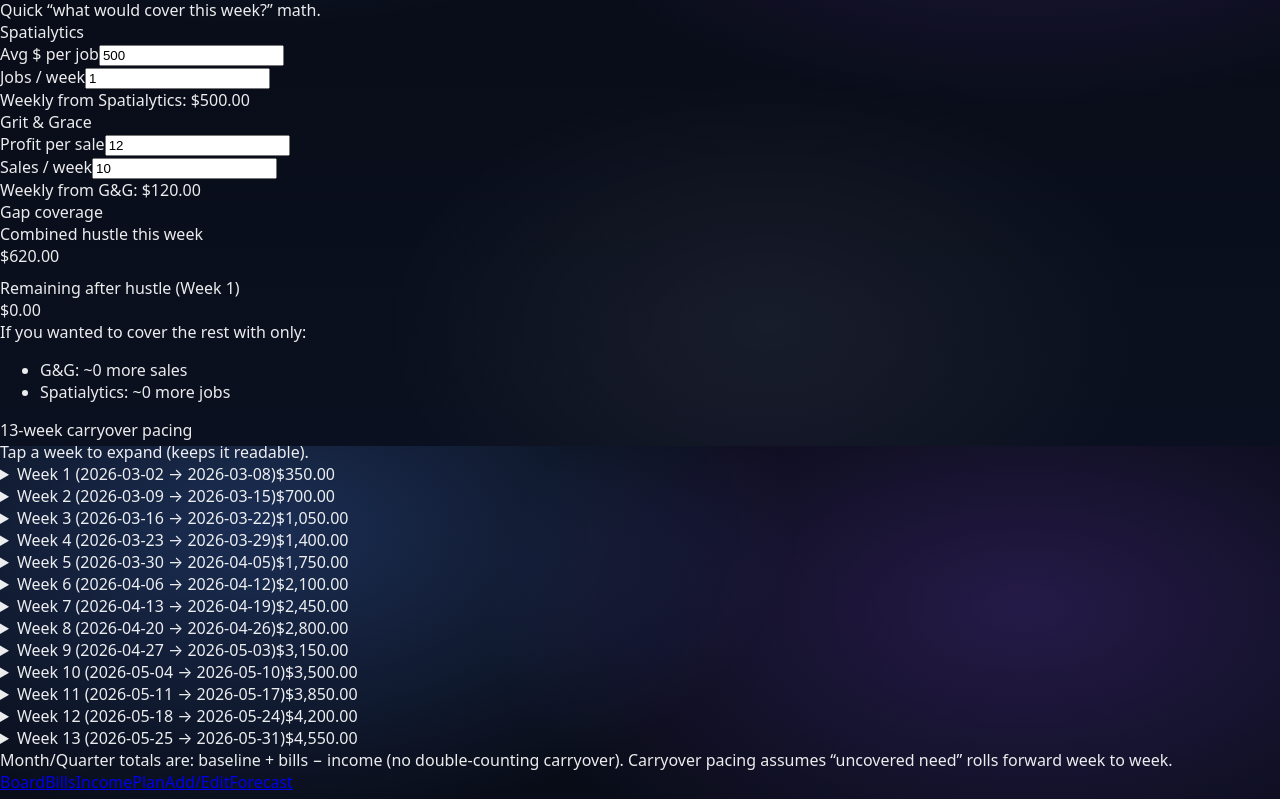
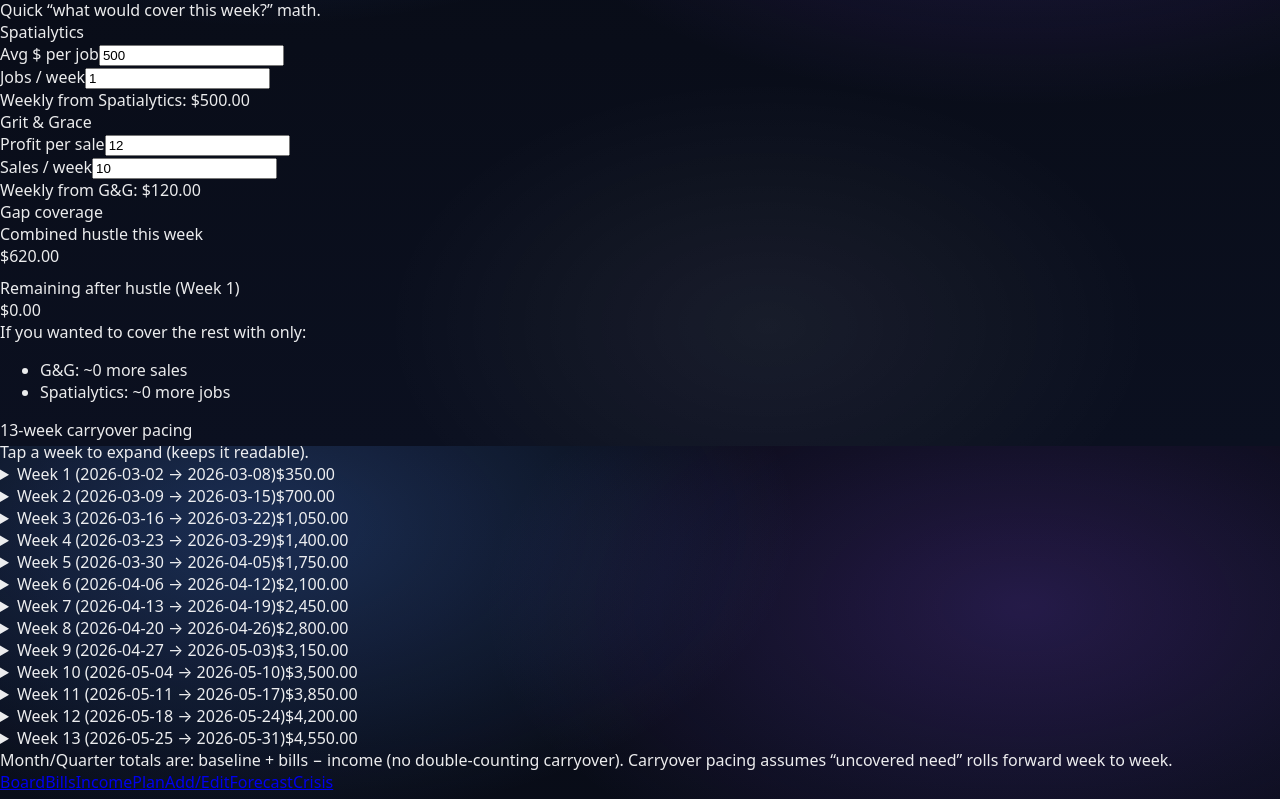
Before and after one commit to KristineMK72/money-control-board, a Next.js app: page /forecast in a window 1280 px wide. Shown: the part 354-1153 px from the top of the page. Built offline with nearby package versions, Linux system fonts and the light colour scheme.

Commit message:
Update BottomNav.tsx

```diff
--- a/components/BottomNav.tsx
+++ b/components/BottomNav.tsx
@@ -10,6 +10,7 @@
   { href: "/money/plan", label: "Plan" },
   { href: "/money/add", label: "Add/Edit" },
   { href: "/forecast", label: "Forecast" },
+  { href: "/crisis", label: "Crisis" }
 ];
 
 function isActive(pathname: string, href: string) {
```
